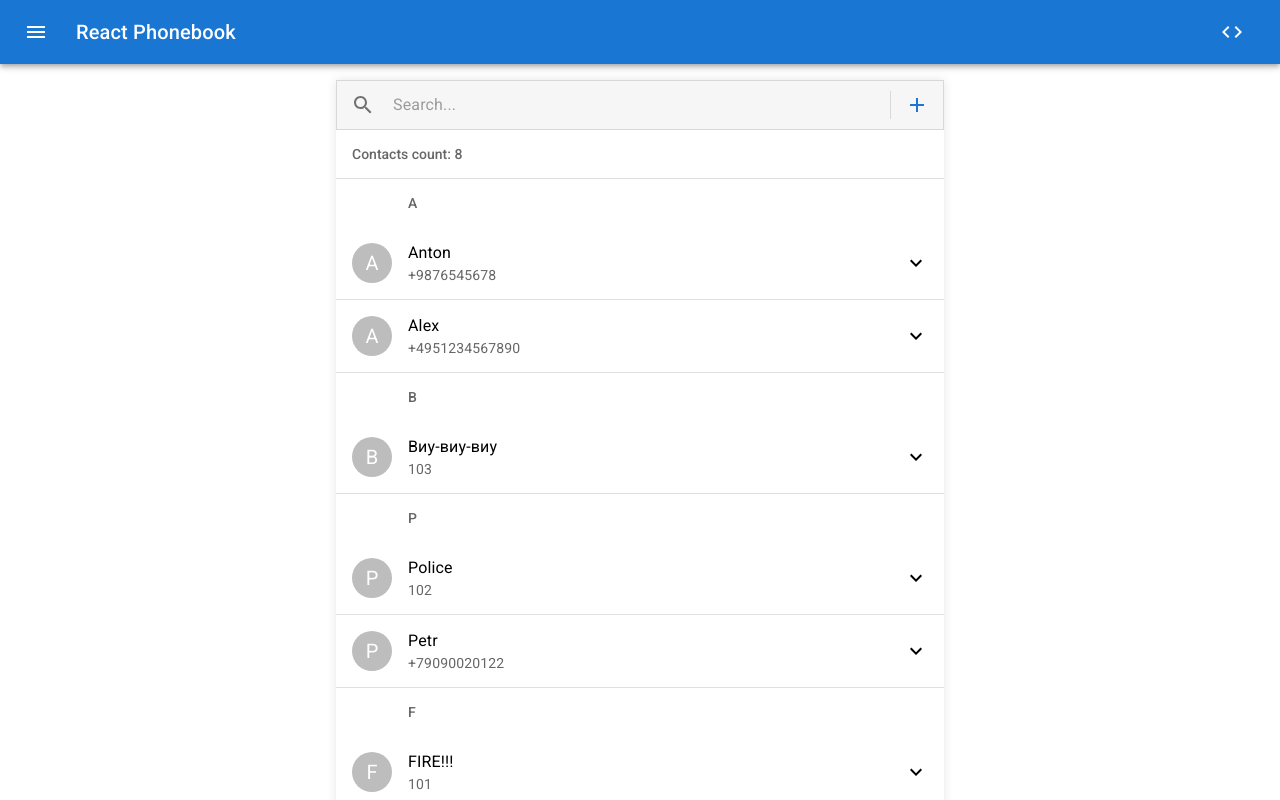
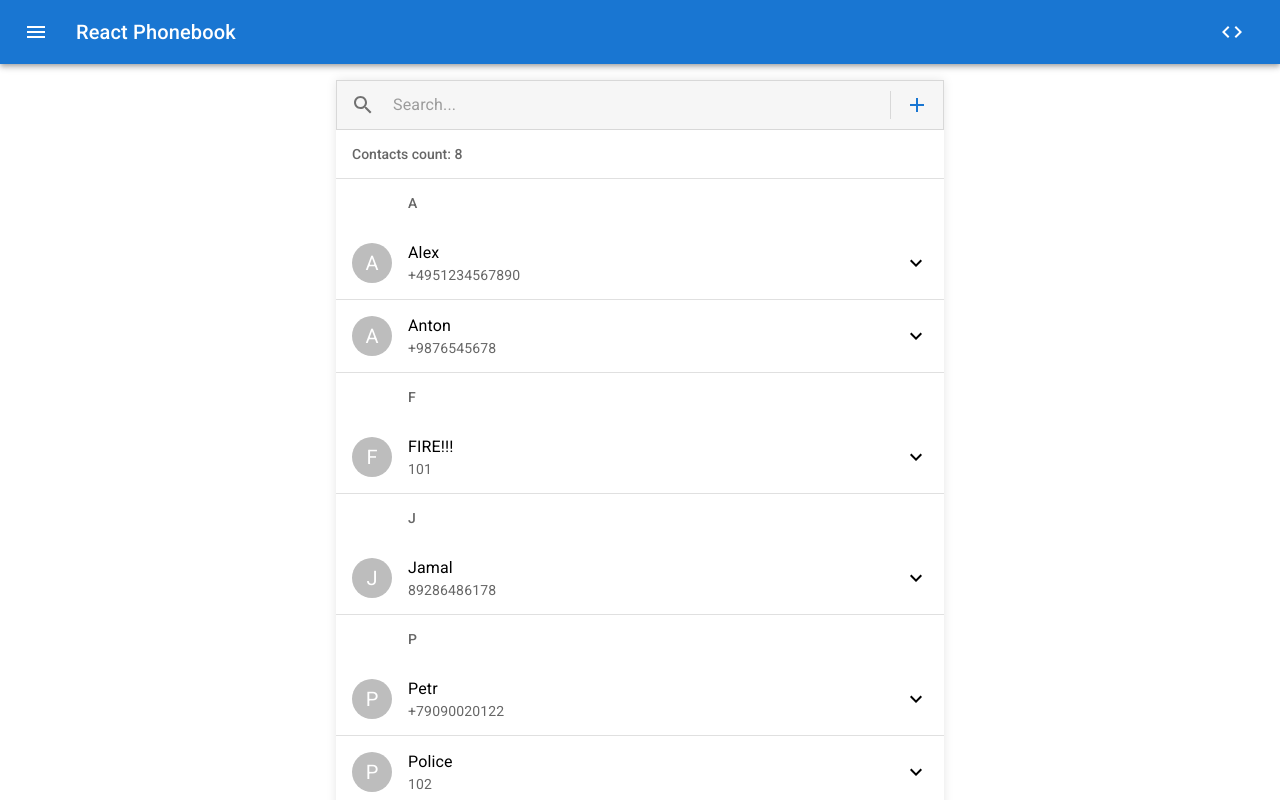
Before and after one commit to jhasuev/phonebook-react, a React (Create React App) app: page / in a window 1280 px wide. Shown: the top 800 px of the page. Built offline with nearby package versions, Linux system fonts and the light colour scheme.

Commit message:
contacts filtering by letters

```diff
--- a/src/components/MyContent/MyContent.jsx
+++ b/src/components/MyContent/MyContent.jsx
@@ -17,15 +17,25 @@ export default function MyContent() {
 
   const filteredContacts = useMemo(() => {
     const searchWord = search.trim().toLowerCase()
-    if (!searchWord) return contacts
+    let filtered = [...contacts]
 
-    return contacts.filter(contact => {
-      const isNameMatching = ~contact.name.toLowerCase().indexOf(searchWord)
-      const isPhoneMatching = ~contact.phone.toLowerCase().indexOf(searchWord)
-      const isEmailMatching = ~contact.email.toLowerCase().indexOf(searchWord)
+    if (searchWord) {
+      filtered = contacts.filter(contact => {
+        const isNameMatching = ~contact.name.toLowerCase().indexOf(searchWord)
+        const isPhoneMatching = ~contact.phone.toLowerCase().indexOf(searchWord)
+        const isEmailMatching = ~contact.email.toLowerCase().indexOf(searchWord)
 
-      return isNameMatching || isPhoneMatching || isEmailMatching
-    })
+        return isNameMatching || isPhoneMatching || isEmailMatching
+      })
+    }
+
+    return filtered.sort((a, b) => (
+      a.name
+        .toLowerCase()
+        .localeCompare(
+          b.name.toLowerCase()
+        )
+    ))
   }, [ contacts, search ])
 
   const getContactNameLetter = (contact) => {
```
